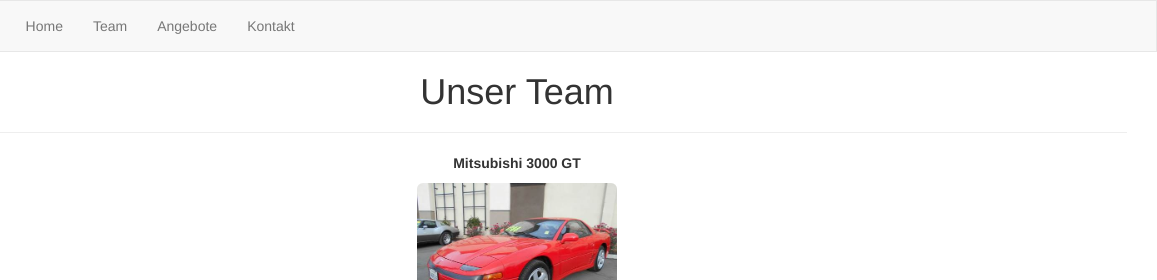
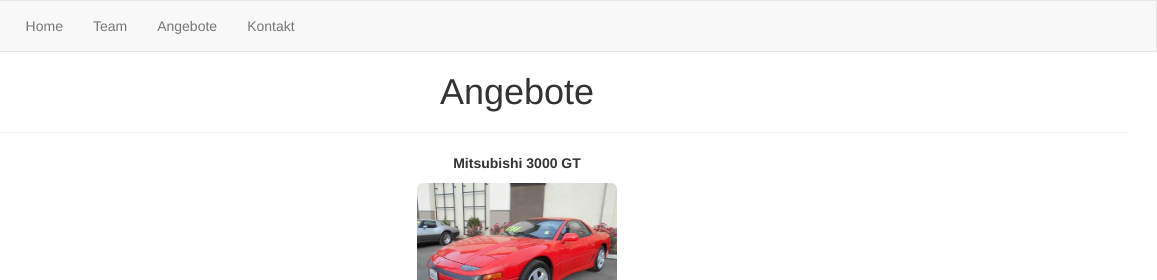
Before and after one commit to Robster93/AutoBok, a plain HTML site: page index.html at #!/offers in a window 1280 px wide. Shown: the top 280 px of the page, 123-1280 px from the left. Drawn offline with nearby package versions, Linux system fonts and the light colour scheme; some packages are replaced by stand-ins of ours.

Commit message:
changed page title

```diff
--- a/Sub/offers.html
+++ b/Sub/offers.html
@@ -5,7 +5,7 @@
     }
 </style>
 <div class="container-fluid text-center">
-    <h1>Unser Team</h1>
+    <h1>Angebote</h1>
     <hr/>
     <div ng-controller="OffersController as vm">
         <div class="row" data-ng-repeat="o in vm.offers">
```
